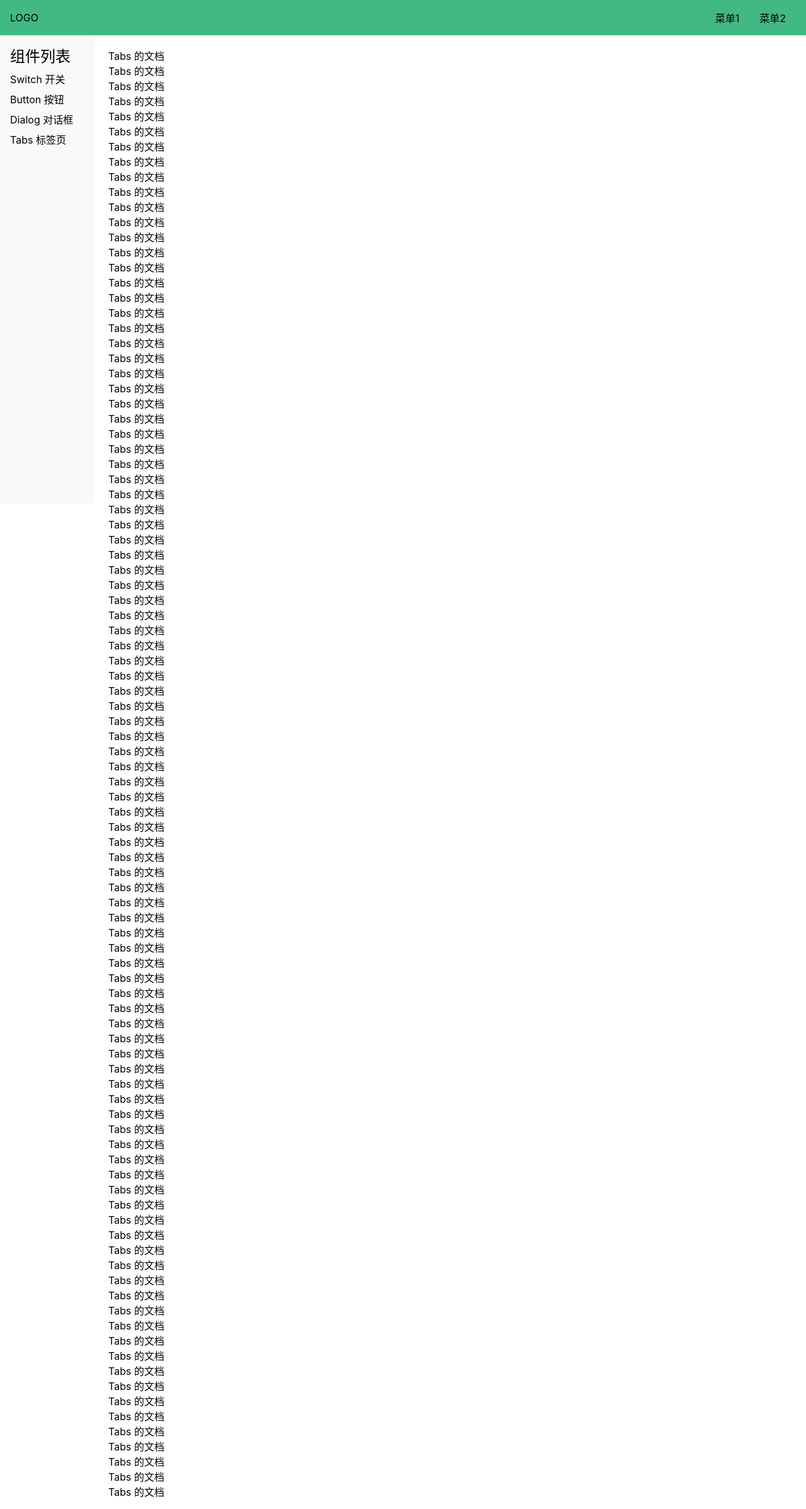
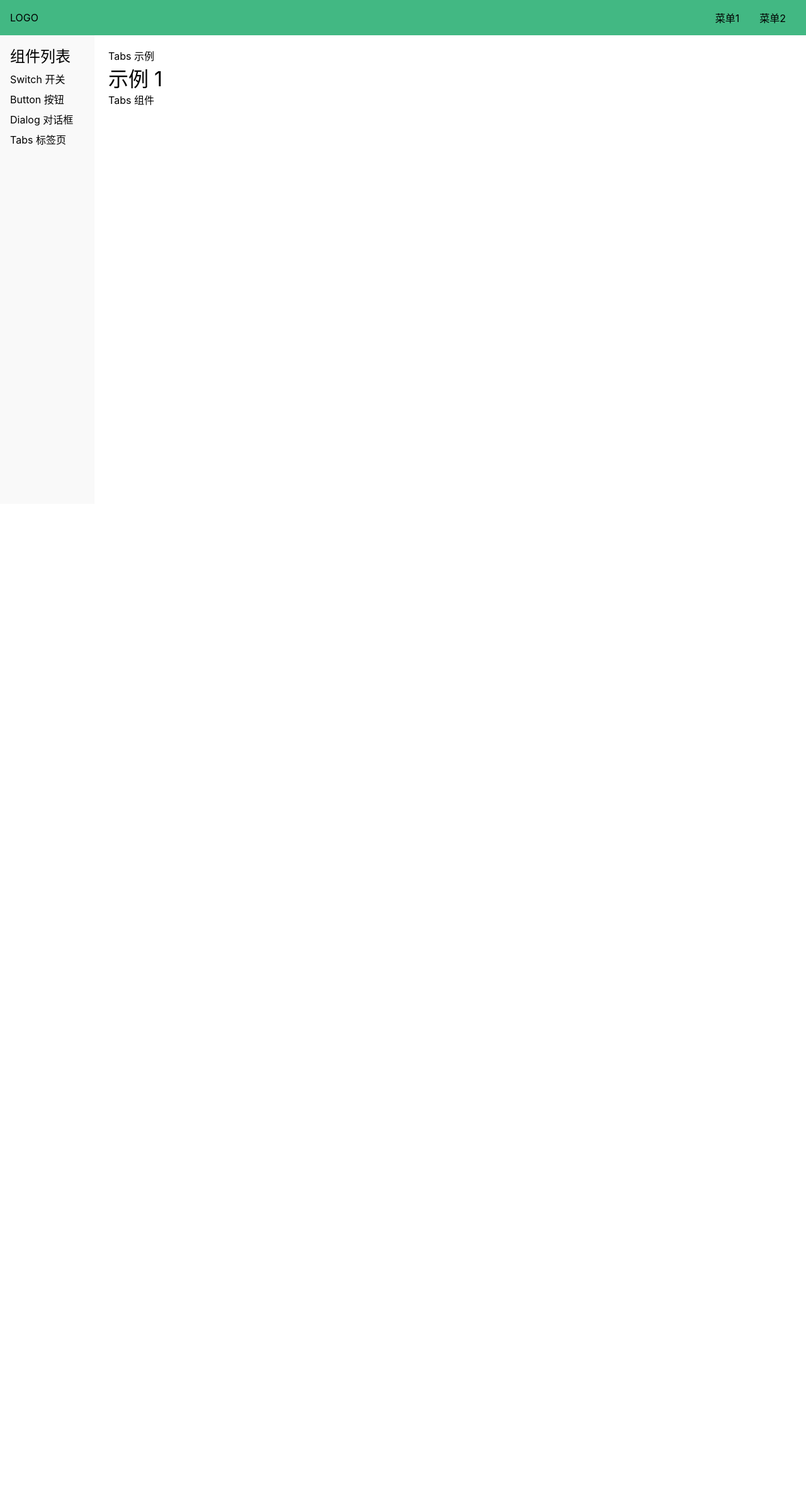
Before and after one commit to hanyi319/Water-UI, a Vue app: page /#/doc/tabs in a window 1280 px wide. Shown: the whole page at 63% size. After the commit the page ends 800 px from the top, so only its background shows below. Built offline with nearby package versions, Linux system fonts and the light colour scheme.

Commit message:
创建 Tabs 和 Tab 组件

```diff
--- a/src/components/TabsDemo.vue
+++ b/src/components/TabsDemo.vue
@@ -1,100 +1,17 @@
 <template>
-  <div>
-    <p>Tabs 的文档</p>
-    <p>Tabs 的文档</p>
-    <p>Tabs 的文档</p>
-    <p>Tabs 的文档</p>
-    <p>Tabs 的文档</p>
-    <p>Tabs 的文档</p>
-    <p>Tabs 的文档</p>
-    <p>Tabs 的文档</p>
-    <p>Tabs 的文档</p>
-    <p>Tabs 的文档</p>
-    <p>Tabs 的文档</p>
-    <p>Tabs 的文档</p>
-    <p>Tabs 的文档</p>
-    <p>Tabs 的文档</p>
-    <p>Tabs 的文档</p>
-    <p>Tabs 的文档</p>
-    <p>Tabs 的文档</p>
-    <p>Tabs 的文档</p>
-    <p>Tabs 的文档</p>
-    <p>Tabs 的文档</p>
-    <p>Tabs 的文档</p>
-    <p>Tabs 的文档</p>
-    <p>Tabs 的文档</p>
-    <p>Tabs 的文档</p>
-    <p>Tabs 的文档</p>
-    <p>Tabs 的文档</p>
-    <p>Tabs 的文档</p>
-    <p>Tabs 的文档</p>
-    <p>Tabs 的文档</p>
-    <p>Tabs 的文档</p>
-    <p>Tabs 的文档</p>
-    <p>Tabs 的文档</p>
-    <p>Tabs 的文档</p>
-    <p>Tabs 的文档</p>
-    <p>Tabs 的文档</p>
-    <p>Tabs 的文档</p>
-    <p>Tabs 的文档</p>
-    <p>Tabs 的文档</p>
-    <p>Tabs 的文档</p>
-    <p>Tabs 的文档</p>
-    <p>Tabs 的文档</p>
-    <p>Tabs 的文档</p>
-    <p>Tabs 的文档</p>
-    <p>Tabs 的文档</p>
-    <p>Tabs 的文档</p>
-    <p>Tabs 的文档</p>
-    <p>Tabs 的文档</p>
-    <p>Tabs 的文档</p>
-    <p>Tabs 的文档</p>
-    <p>Tabs 的文档</p>
-    <p>Tabs 的文档</p>
-    <p>Tabs 的文档</p>
-    <p>Tabs 的文档</p>
-    <p>Tabs 的文档</p>
-    <p>Tabs 的文档</p>
-    <p>Tabs 的文档</p>
-    <p>Tabs 的文档</p>
-    <p>Tabs 的文档</p>
-    <p>Tabs 的文档</p>
-    <p>Tabs 的文档</p>
-    <p>Tabs 的文档</p>
-    <p>Tabs 的文档</p>
-    <p>Tabs 的文档</p>
-    <p>Tabs 的文档</p>
-    <p>Tabs 的文档</p>
-    <p>Tabs 的文档</p>
-    <p>Tabs 的文档</p>
-    <p>Tabs 的文档</p>
-    <p>Tabs 的文档</p>
-    <p>Tabs 的文档</p>
-    <p>Tabs 的文档</p>
-    <p>Tabs 的文档</p>
-    <p>Tabs 的文档</p>
-    <p>Tabs 的文档</p>
-    <p>Tabs 的文档</p>
-    <p>Tabs 的文档</p>
-    <p>Tabs 的文档</p>
-    <p>Tabs 的文档</p>
-    <p>Tabs 的文档</p>
-    <p>Tabs 的文档</p>
-    <p>Tabs 的文档</p>
-    <p>Tabs 的文档</p>
-    <p>Tabs 的文档</p>
-    <p>Tabs 的文档</p>
-    <p>Tabs 的文档</p>
-    <p>Tabs 的文档</p>
-    <p>Tabs 的文档</p>
-    <p>Tabs 的文档</p>
-    <p>Tabs 的文档</p>
-    <p>Tabs 的文档</p>
-    <p>Tabs 的文档</p>
-    <p>Tabs 的文档</p>
-    <p>Tabs 的文档</p>
-    <p>Tabs 的文档</p>
-    <p>Tabs 的文档</p>
-    <p>Tabs 的文档</p>
-  </div>
+  <div>Tabs 示例</div>
+  <h1>示例 1</h1>
+  <Tabs>
+    <Tab title="导航1">内容 1</Tab>
+    <Tab title="导航2">内容 2</Tab>
+  </Tabs>
 </template>
+
+<script lang="ts">
+import Tabs from "../lib/Tabs.vue";
+import Tab from "../lib/Tab.vue";
+
+export default {
+  components: { Tabs, Tab },
+};
+</script>
--- /dev/null
+++ b/src/lib/Tab.vue
@@ -0,0 +1,3 @@
+<template>
+  <div>Tab 组件</div>
+</template>
--- /dev/null
+++ b/src/lib/Tabs.vue
@@ -0,0 +1,3 @@
+<template>
+  <div>Tabs 组件</div>
+</template>
```
